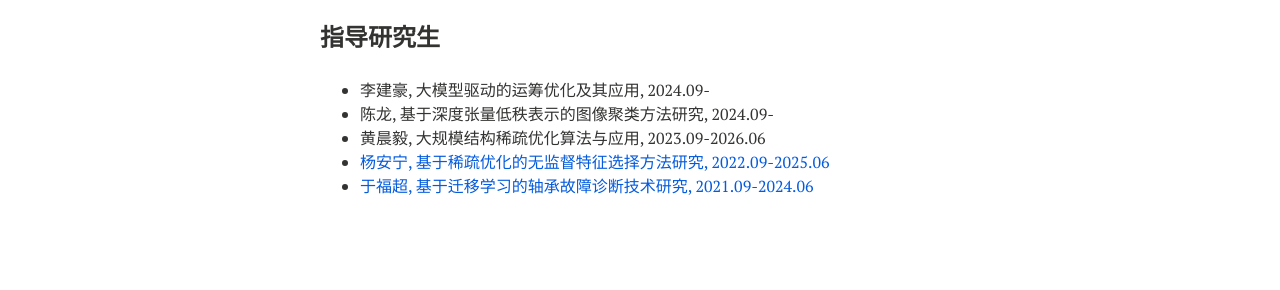
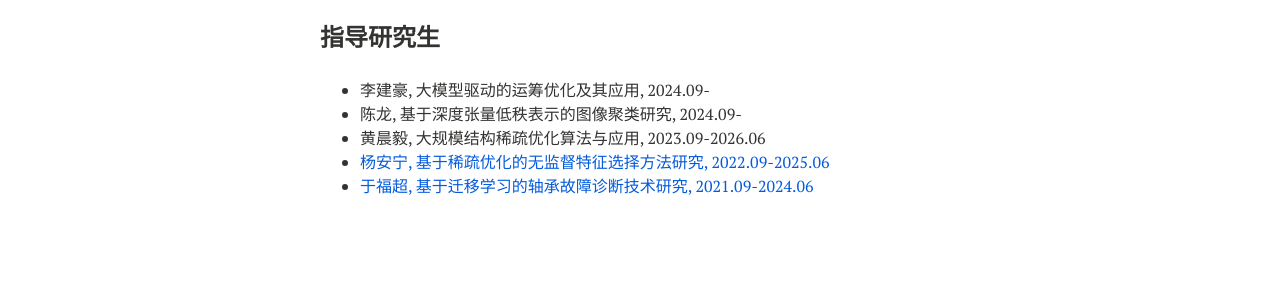
Before and after one commit to xianchaoxiu/xianchaoxiu.github.io, a Jekyll site: the page built from chinese/index.md, in a window 1280 px wide. Shown: the part 989-1279 px from the top of the page. Built offline with Jekyll 4.4.1, drawn with Linux system fonts in a browser that asks for light colours; nearby versions of some CDN libraries.

Commit message:
Update index.md

```diff
--- a/chinese/index.md
+++ b/chinese/index.md
@@ -45,7 +45,7 @@ share: false
 
 ### 指导研究生
 * 李建豪, 大模型驱动的运筹优化及其应用, 2024.09- <br>
-* 陈龙, 基于深度张量低秩表示的图像聚类方法研究, 2024.09- <br>
+* 陈龙, 基于深度张量低秩表示的图像聚类研究, 2024.09- <br>
 * 黄晨毅, 大规模结构稀疏优化算法与应用, 2023.09-2026.06 <br>
 * <a href="../chinese/students/2025-Yang.pdf" class="textlink" target="_blank"> 杨安宁, 基于稀疏优化的无监督特征选择方法研究, 2022.09-2025.06 </a> <br>
 * <a href="../chinese/students/2024-Yu.pdf" class="textlink" target="_blank"> 于福超, 基于迁移学习的轴承故障诊断技术研究, 2021.09-2024.06 </a> <br>
```
